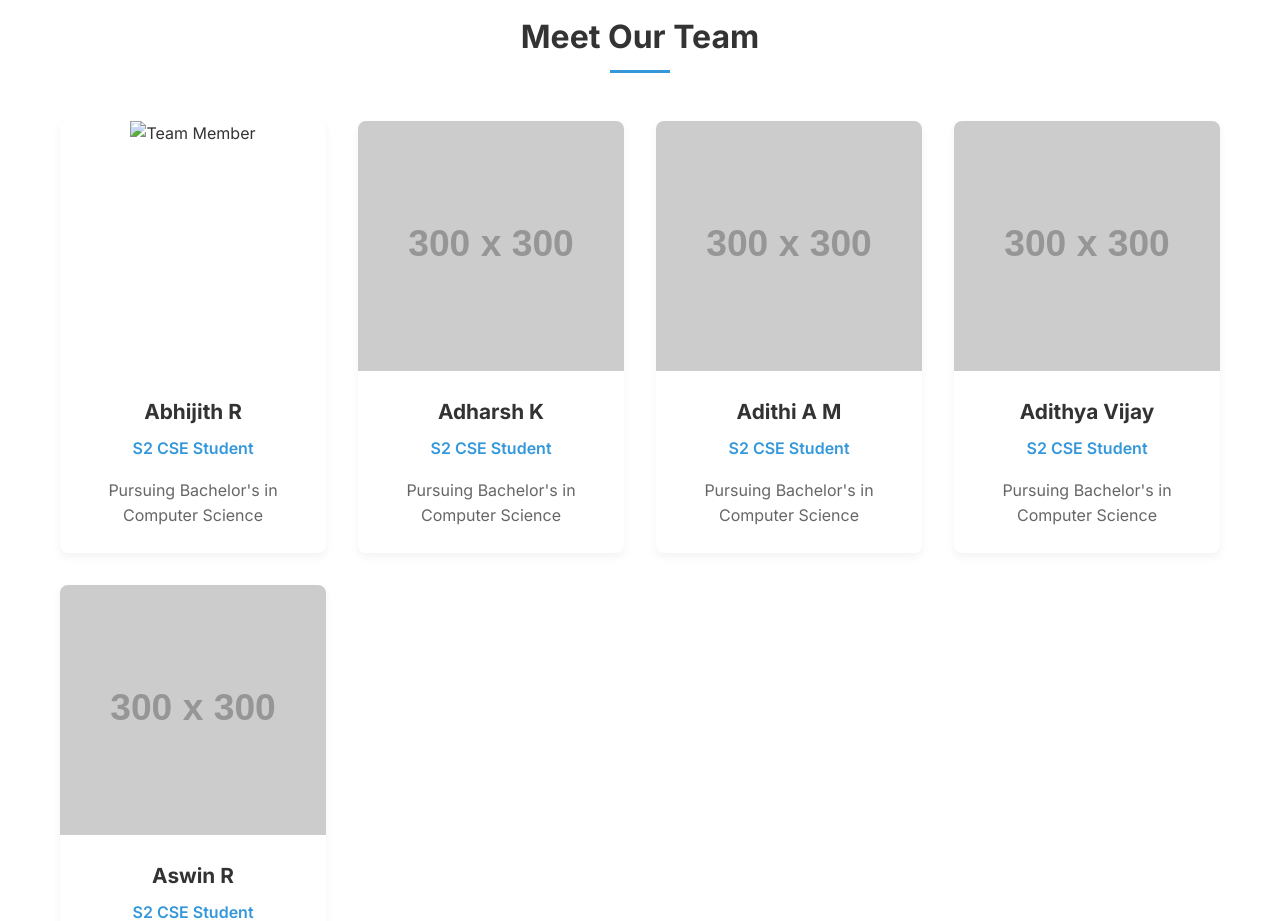
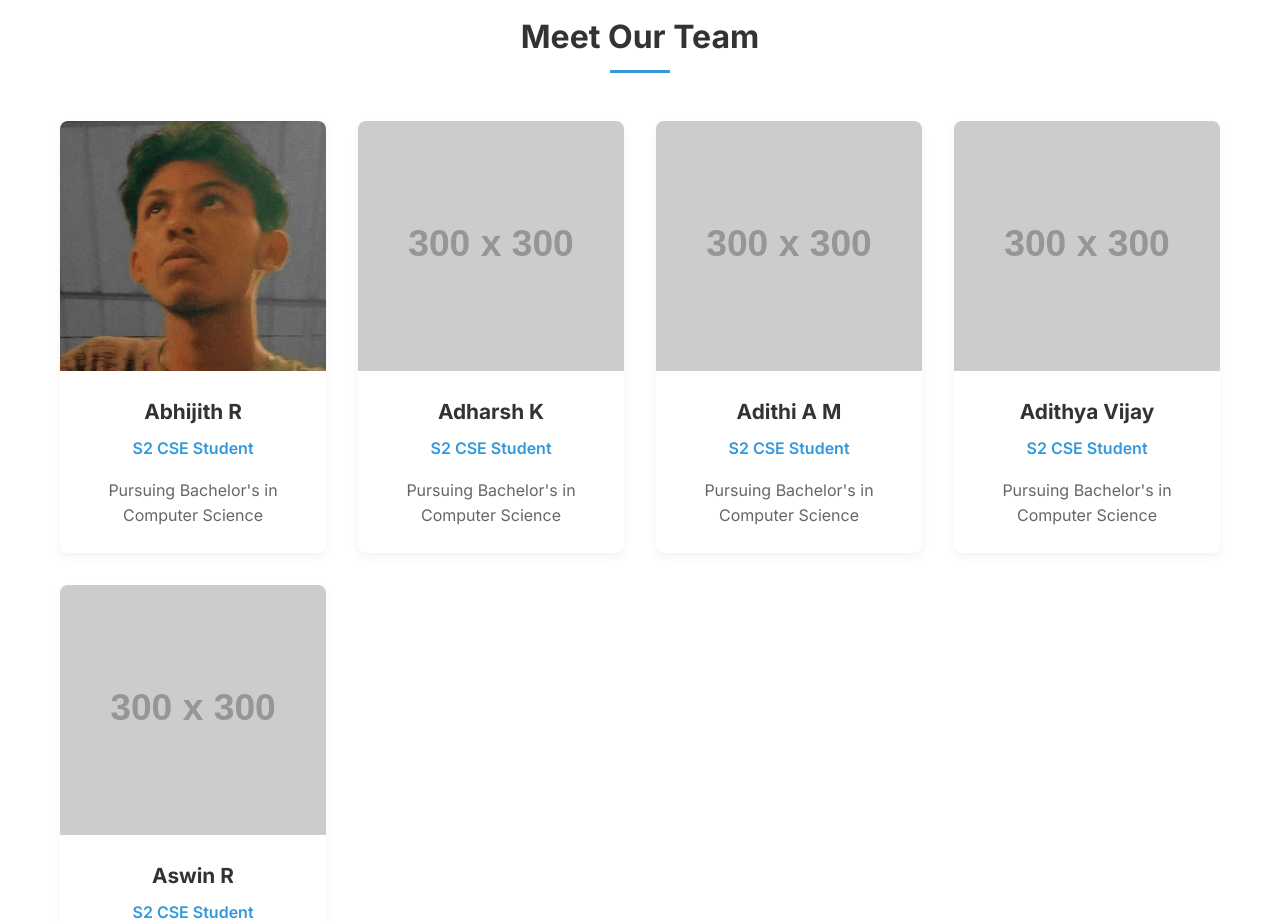
Before and after one commit to Adithyaa04/StudyNest, a plain HTML site: page index.html in a window 1280 px wide. Shown: the part 6880-7801 px from the top of the page. Drawn offline with Linux system fonts and the light colour scheme; placeholder pictures from the web are drawn by us.

Commit message:
Update index.html

```diff
--- a/index.html
+++ b/index.html
@@ -1633,7 +1633,7 @@
                     <div class="team-grid">
                         <div class="team-card">
                             <div class="team-image">
-                                <img src="images/jithu.jpg" alt="Team Member">
+                                <img src="jithu.jpg" alt="Team Member">
                             </div>
                             <h3>Abhijith R</h3>
                             <p class="team-role">S2 CSE Student</p>
```
